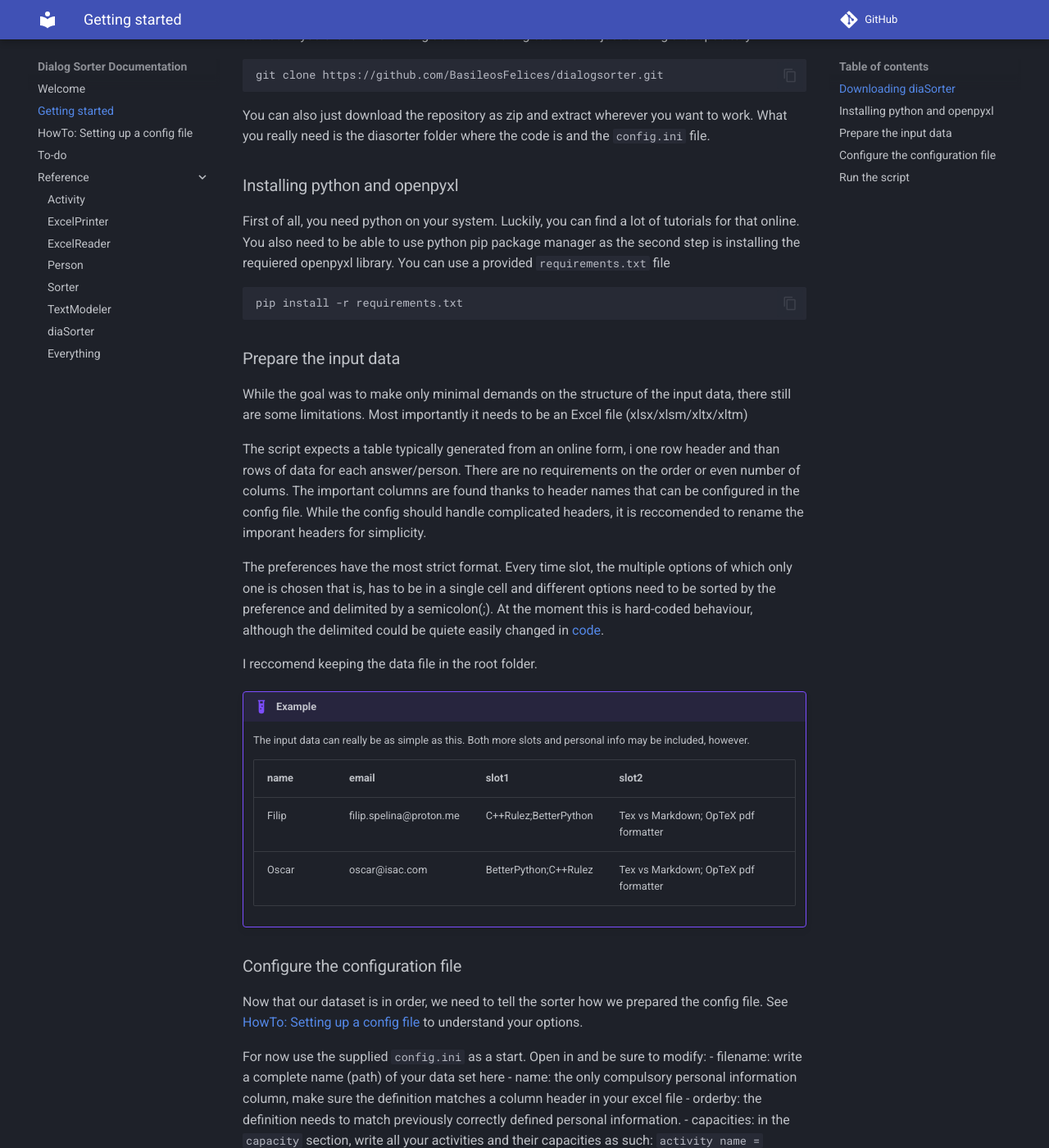
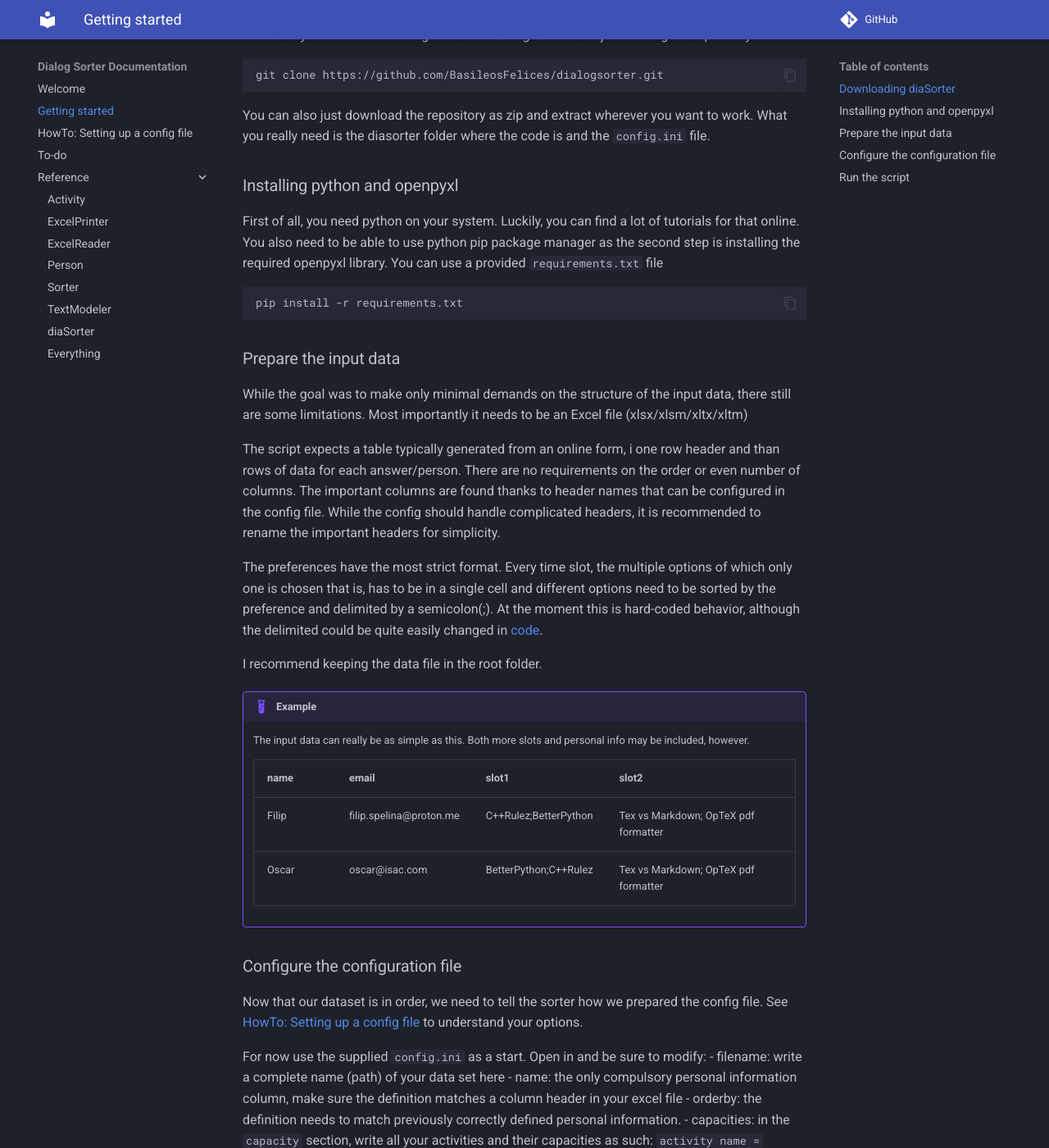
Before and after one commit to BasileosFelices/dialogsorter, an MkDocs documentation site: the page built from docs/getting-started.md, in a window 1280 px wide and 1400 px high, scrolled down 221 px. Shown: the whole window at 82% size. Built offline with MkDocs 1.6.1 and Material for MkDocs 9.7.7, drawn with Linux system fonts in a browser that asks for light colours; comment, search, counter and statistics services are not loaded; some of the changed text lies outside the part shown.

Commit message:
docs: formatting and typos

````diff
--- a/docs/getting-started.md
+++ b/docs/getting-started.md
@@ -14,7 +14,7 @@ You can also just download the repository as zip and extract wherever you want t
 ### Installing python and openpyxl
 
 First of all, you need python on your system. Luckily, you can find a lot of tutorials for that online. You also need to be able to use
-python pip package manager as the second step is installing the requiered openpyxl library. You can use a provided `requirements.txt` file
+python pip package manager as the second step is installing the required openpyxl library. You can use a provided `requirements.txt` file
 
 ```shell
 pip install -r requirements.txt
@@ -24,11 +24,11 @@ pip install -r requirements.txt
 
 While the goal was to make only minimal demands on the structure of the input data, there still are some limitations. Most importantly it needs to be an Excel file (xlsx/xlsm/xltx/xltm)
 
-The script expects a table typically generated from an online form, i one row header and than rows of data for each answer/person. There are no requirements on the order or even number of colums. The important columns are found thanks to header names that can be configured in the config file. While the config should handle complicated headers, it is reccomended to rename the imporant headers for simplicity.
+The script expects a table typically generated from an online form, i one row header and than rows of data for each answer/person. There are no requirements on the order or even number of columns. The important columns are found thanks to header names that can be configured in the config file. While the config should handle complicated headers, it is recommended to rename the important headers for simplicity.
 
-The preferences have the most strict format. Every time slot, the multiple options of which only one is chosen that is, has to be in a single cell and different options need to be sorted by the preference and delimited by a semicolon(;). At the moment this is hard-coded behaviour, although the delimited could be quiete easily changed in [code](reference/Person.md).
+The preferences have the most strict format. Every time slot, the multiple options of which only one is chosen that is, has to be in a single cell and different options need to be sorted by the preference and delimited by a semicolon(;). At the moment this is hard-coded behavior, although the delimited could be quite easily changed in [code](reference/Person.md).
 
-I reccomend keeping the data file in the root folder.
+I recommend keeping the data file in the root folder.
 
 !!! example
     The input data can really be as simple as this. Both more slots and personal info may be included, however.
````
Also changed, not shown: other parts of docs/getting-started.md (+1 -1 lines), docs/index.md (+3 -3 lines), 1 other file.
